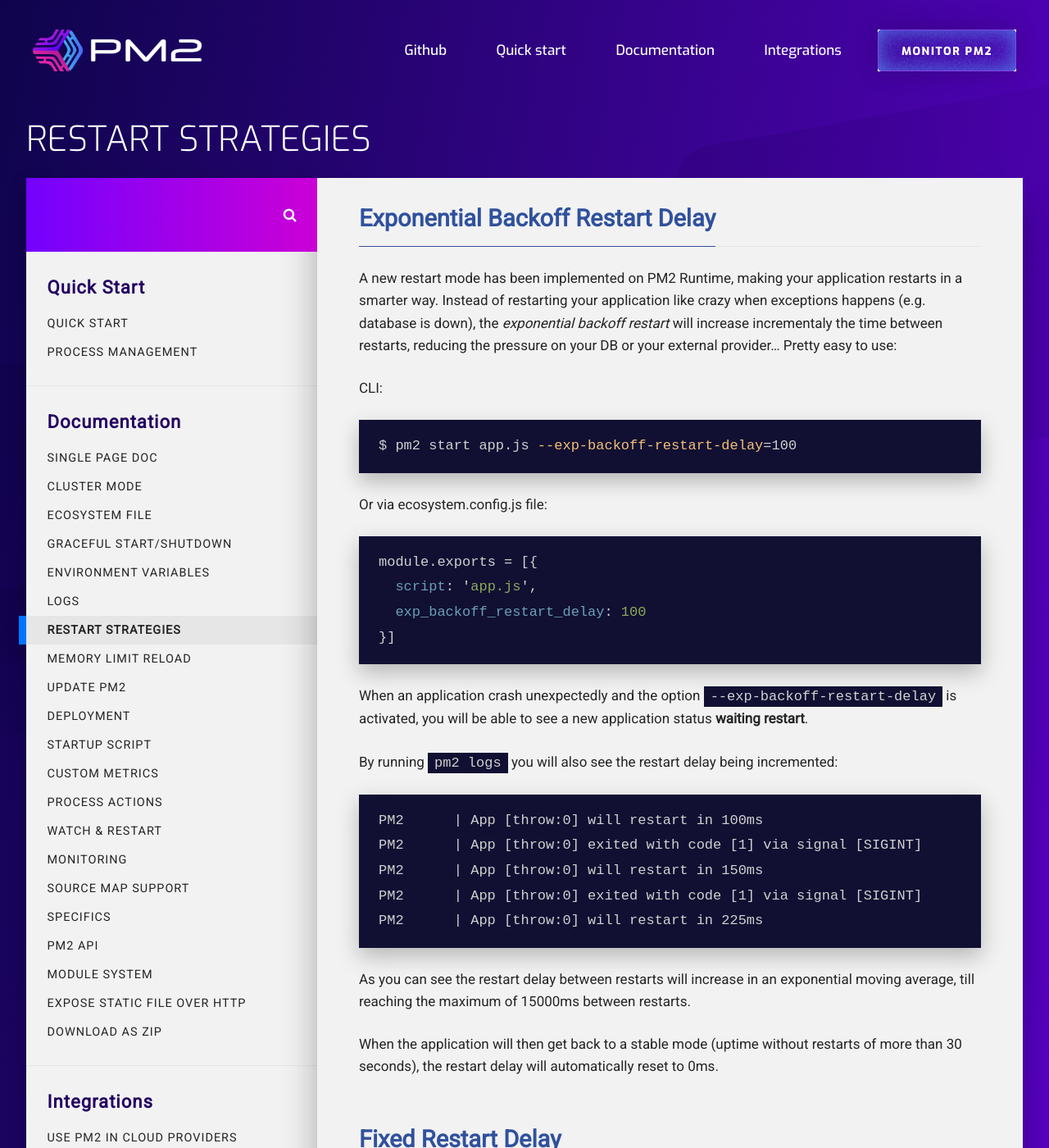
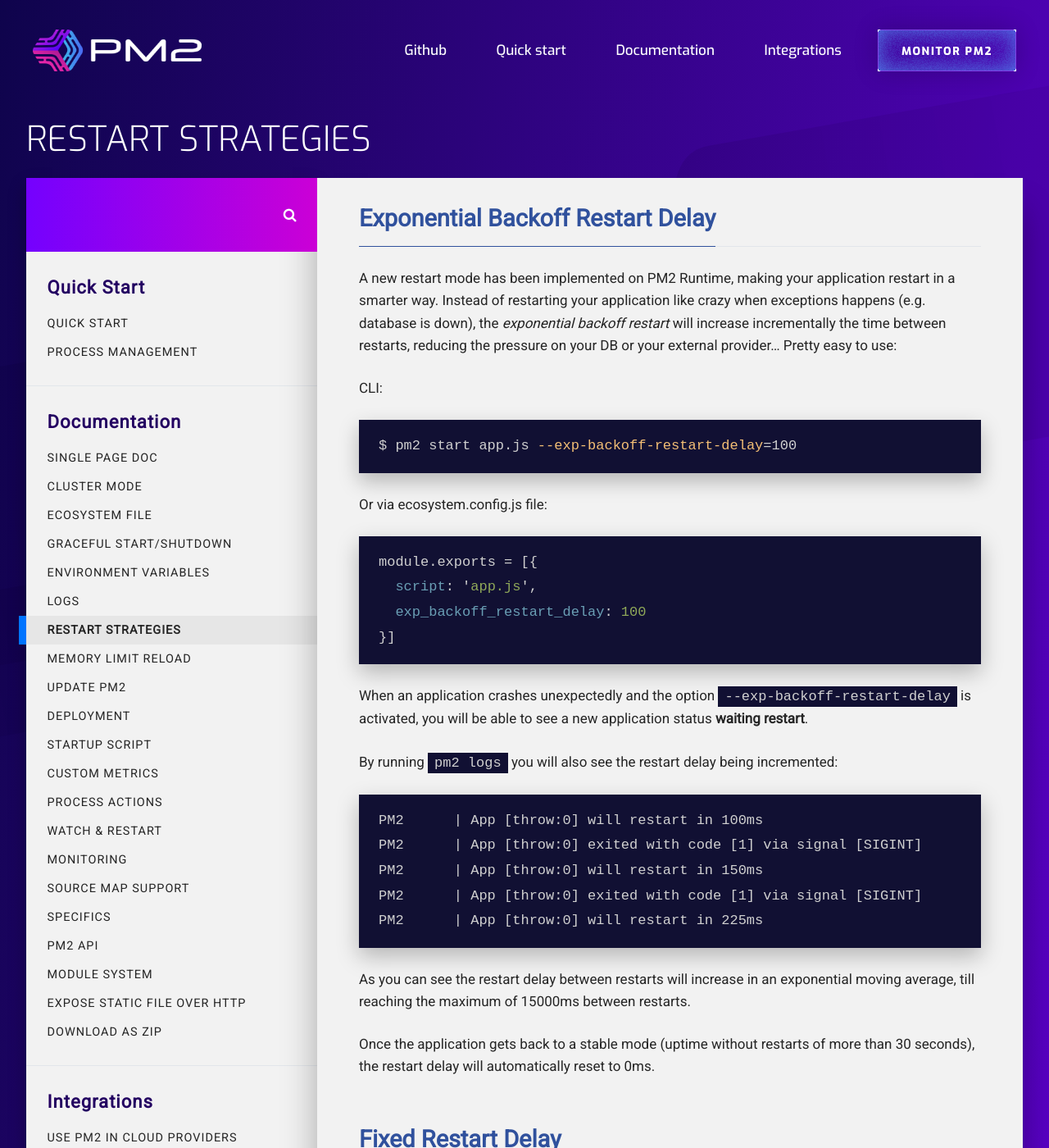
Before and after one commit to pm2-hive/pm2-hive.github.io, a Jekyll site: the page built from docs/features/restart-strategies.md, in a window 1280 px wide and 1400 px high. Shown: the whole window at 82% size. Built offline with Jekyll 4.4.1, drawn with Linux system fonts in a browser that asks for light colours; comment, search, counter and statistics services are not loaded; some of the changed text lies outside the part shown.

Commit message:
Correct some minor typos

````diff
--- a/docs/features/restart-strategies.md
+++ b/docs/features/restart-strategies.md
@@ -7,7 +7,7 @@
 
 ## Exponential Backoff Restart Delay
 
-A new restart mode has been implemented on PM2 Runtime, making your application restarts in a smarter way. Instead of restarting your application like crazy when exceptions happens (e.g. database is down), the *exponential backoff restart* will increase incrementaly the time between restarts, reducing the pressure on your DB or your external provider... Pretty easy to use:
+A new restart mode has been implemented on PM2 Runtime, making your application restart in a smarter way. Instead of restarting your application like crazy when exceptions happens (e.g. database is down), the *exponential backoff restart* will increase incrementally the time between restarts, reducing the pressure on your DB or your external provider... Pretty easy to use:
 
 CLI:
 ```bash
@@ -22,7 +22,7 @@
 }]
 ```
 
-When an application crash unexpectedly and the option `--exp-backoff-restart-delay` is activated, you will be able to see a new application status **waiting restart**.
+When an application crashes unexpectedly and the option `--exp-backoff-restart-delay` is activated, you will be able to see a new application status **waiting restart**.
 
 By running `pm2 logs` you will also see the restart delay being incremented:
 ```
@@ -35,7 +35,7 @@
 
 As you can see the restart delay between restarts will increase in an exponential moving average, till reaching the maximum of 15000ms between restarts.
 
-When the application will then get back to a stable mode (uptime without restarts of more than 30 seconds), the restart delay will automatically reset to 0ms.
+Once the application gets back to a stable mode (uptime without restarts of more than 30 seconds), the restart delay will automatically reset to 0ms.
 
 ## Fixed Restart Delay
 
````
Also changed, not shown: other parts of docs/features/restart-strategies.md (+1 -1 lines).
